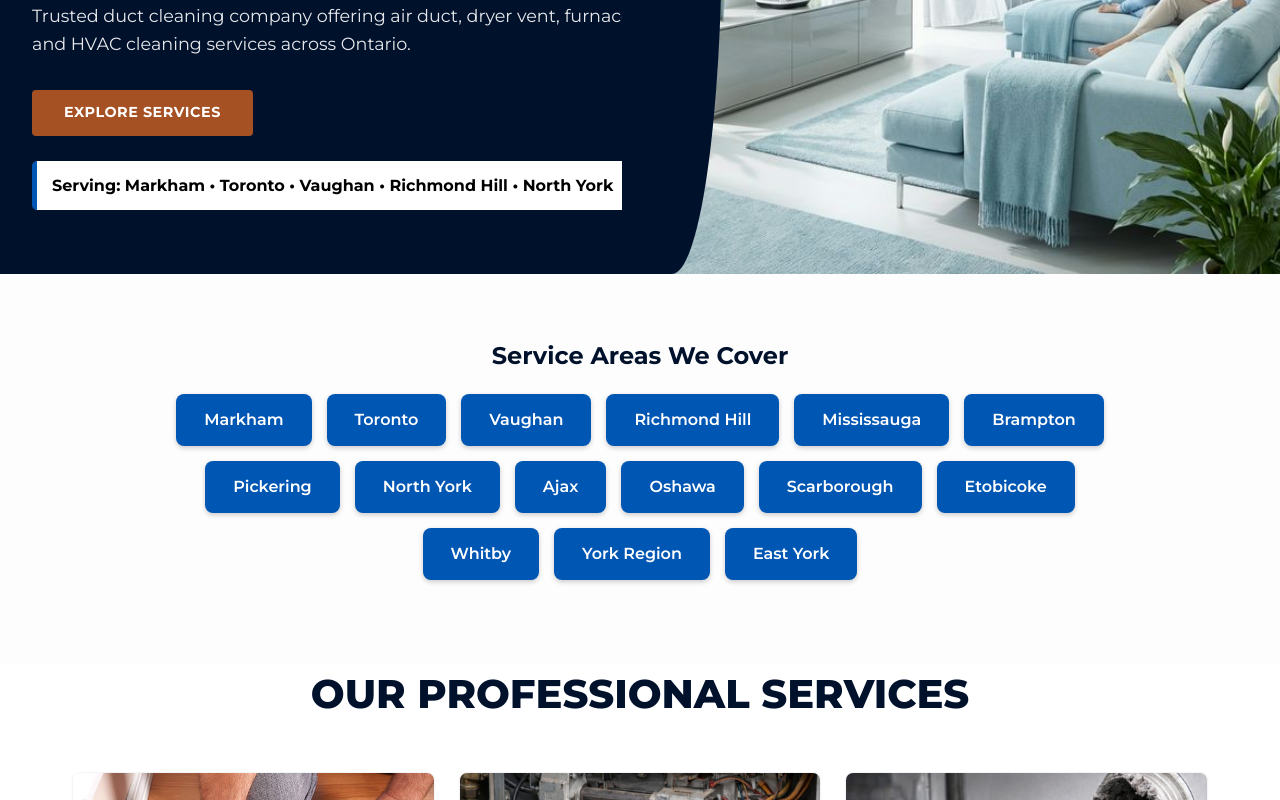
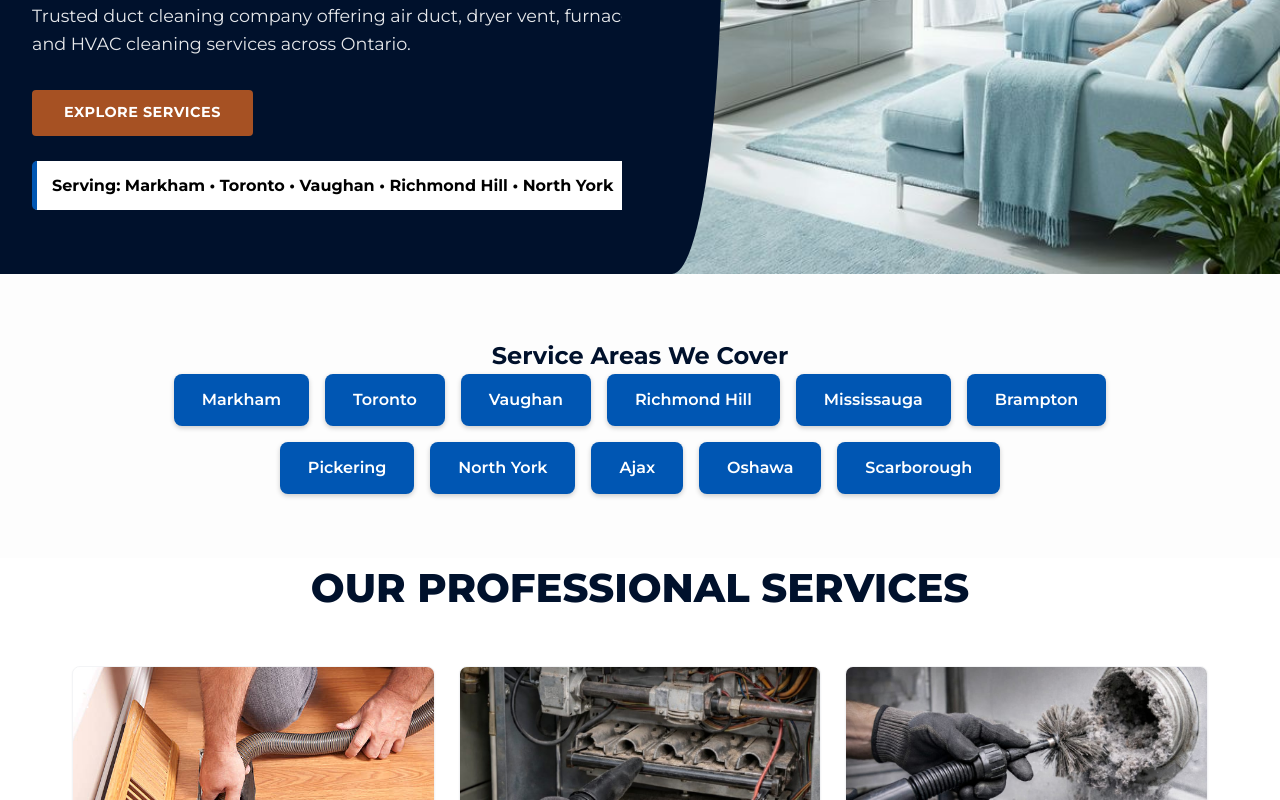
Before and after one commit to josph8487-prog/duct-Canada-original, a Next.js app: page / in a window 1280 px wide. Shown: the part 512-1312 px from the top of the page. Built offline with nearby package versions, Linux system fonts and the light colour scheme.

Commit message:
Update page.tsx

```diff
--- a/src/app/page.tsx
+++ b/src/app/page.tsx
@@ -1,6 +1,4 @@
-'use client';
-
-import Image from "next/image";
+          import Image from "next/image";
 import Link from "next/link";
 import styles from "@/styles/Home.module.css";
 
@@ -38,9 +36,7 @@ export default function Home() {
     fontWeight: "600",
     fontSize: "16px",
     boxShadow: "0 2px 5px rgba(0,0,0,0.2)",
-    transition: "all 0.3s ease-in-out",
-    display: "inline-block",
-    textAlign: "center"
+    transition: "0.3s"
   };
 
   return (
@@ -81,7 +77,7 @@ export default function Home() {
       <section className={styles.areaSection}>
         <h2>Service Areas We Cover</h2>
 
-        <div className={styles.areaGrid} style={{ display: "flex", flexWrap: "wrap", gap: "15px", justifyContent: "center", padding: "20px 0" }}>
+        <div className={styles.areaGrid}>
           {[
             "Markham",
             "Toronto",
@@ -93,26 +89,12 @@ export default function Home() {
             "North York",
             "Ajax",
             "Oshawa",
-            "Scarborough",
-            "Etobicoke",
-            "Whitby",
-            "York Region",
-            "East York"
+            "Scarborough"
           ].map((city) => (
             <Link
               key={city}
               href={`/location/${city.toLowerCase().replace(/\s+/g, "-")}`}
               style={areaBtnStyle}
-              onMouseOver={(e) => {
-                e.currentTarget.style.backgroundColor = "#006eff";
-                e.currentTarget.style.boxShadow = "0 6px 20px rgba(0,110,255,0.4)";
-                e.currentTarget.style.transform = "translateY(-3px) scale(1.03)";
-              }}
-              onMouseOut={(e) => {
-                e.currentTarget.style.backgroundColor = "#0056b3";
-                e.currentTarget.style.boxShadow = "0 2px 5px rgba(0,0,0,0.2)";
-                e.currentTarget.style.transform = "translateY(0) scale(1)";
-              }}
             >
               {city}
             </Link>
```
